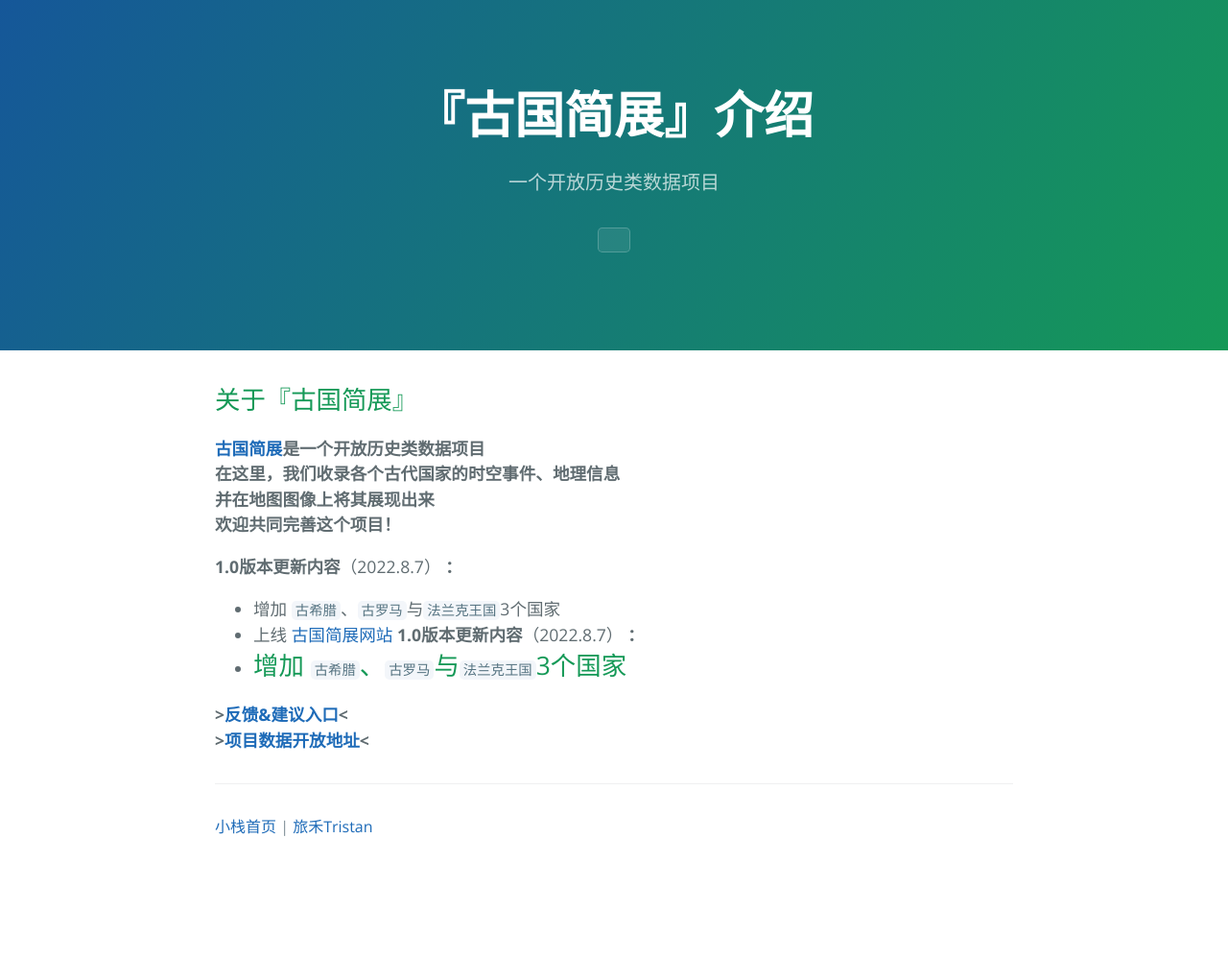
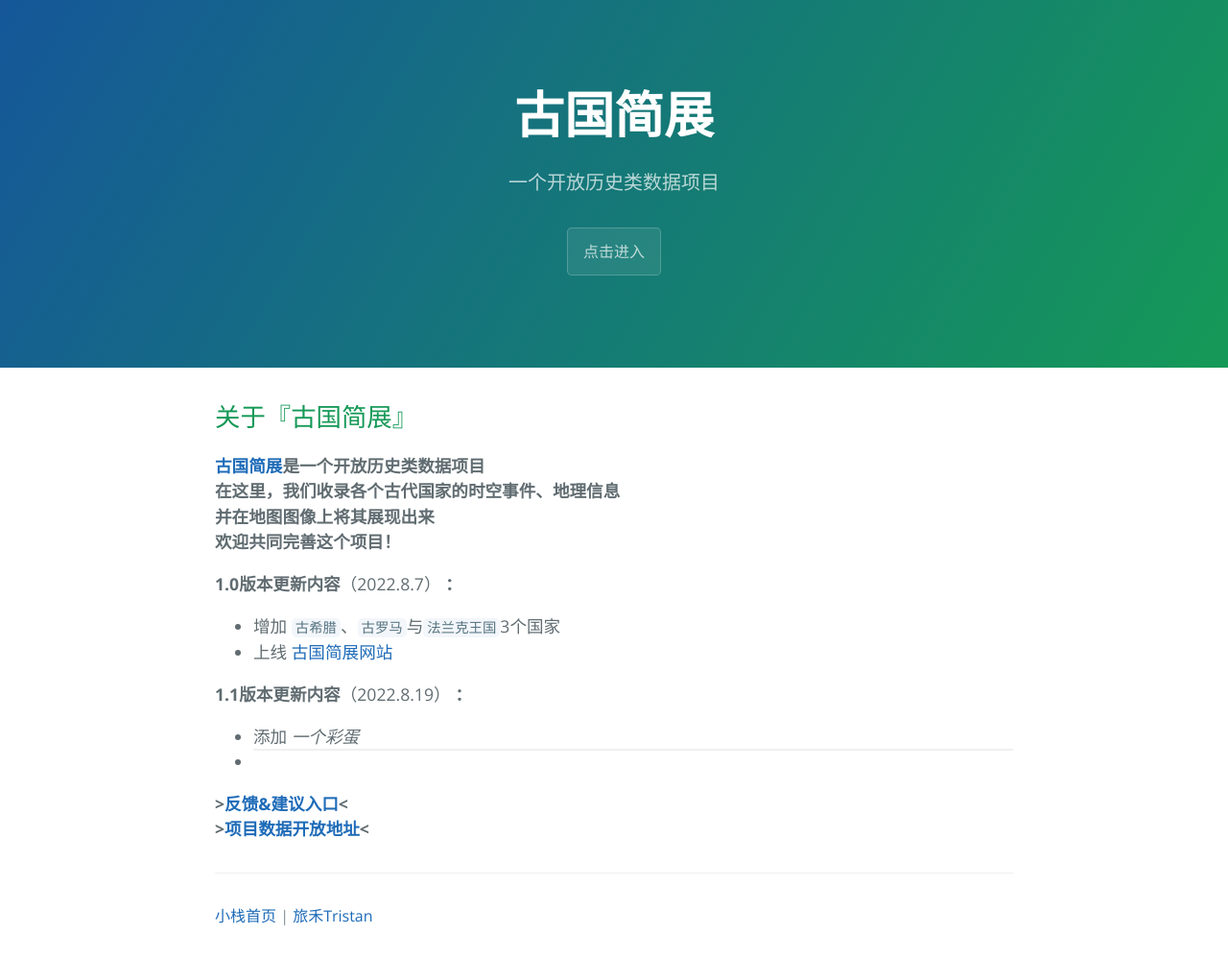
Before and after one commit to Qiu-Quanzhi/blog, a Jekyll site: the page built from historyapp/index.md, in a window 1280 px wide. Shown: the whole page at 96% size. Built offline with Jekyll 4.4.1, drawn with Linux system fonts in a browser that asks for light colours; before the commit the page ends 905 px from its top, so only the background shows below that.

Commit message:
Update index.md

```diff
--- a/historyapp/index.md
+++ b/historyapp/index.md
@@ -1,7 +1,9 @@
 ---
 layout: default
-title: 『古国简展』介绍
+title: 古国简展
 description: 一个开放历史类数据项目
+url: historyapp.qqzhi.cc
+urlText: 点击进入
 ---
 
 ## 关于『古国简展』
@@ -13,8 +15,10 @@ description: 一个开放历史类数据项目
 **1.0版本更新内容**（2022.8.7） **：**
 - 增加 `古希腊`、`古罗马`与`法兰克王国`3个国家
 - 上线 [古国简展网站](https://historyapp.qqzhi.cc/)
-**1.0版本更新内容**（2022.8.7） **：**
-- 增加 `古希腊`、`古罗马`与`法兰克王国`3个国家
+
+**1.1版本更新内容**（2022.8.19） **：**
+- 添加 *一个彩蛋*
+-
 ------------
 
 **>[反馈&建议入口](https://support.qq.com/product/422563)<**
```
